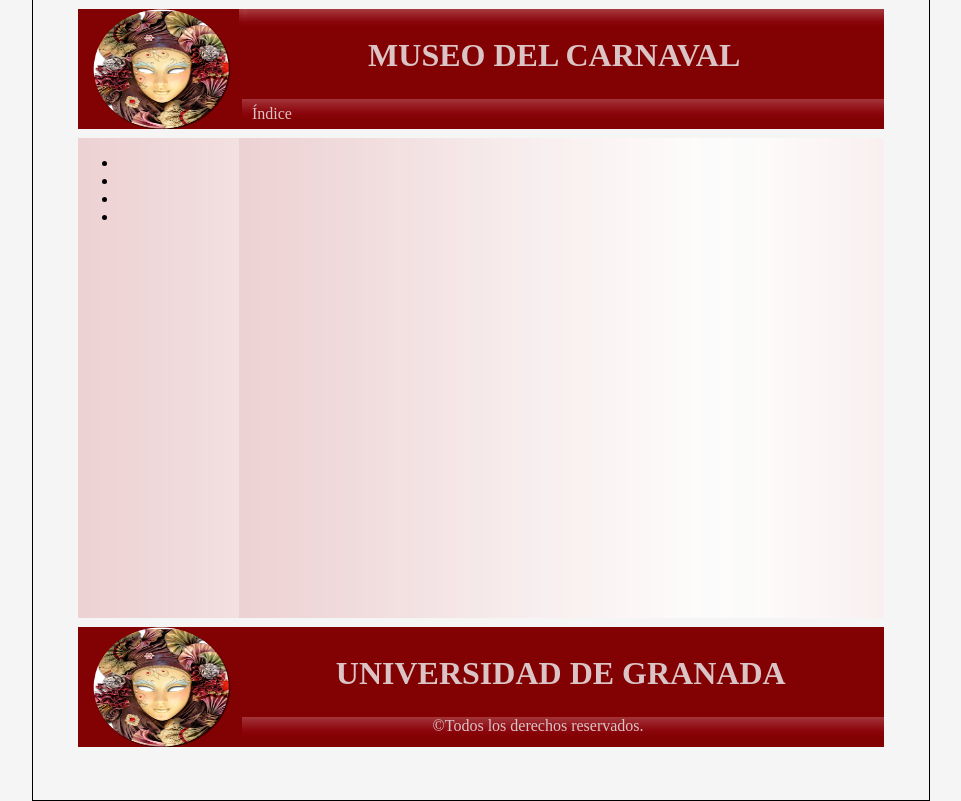
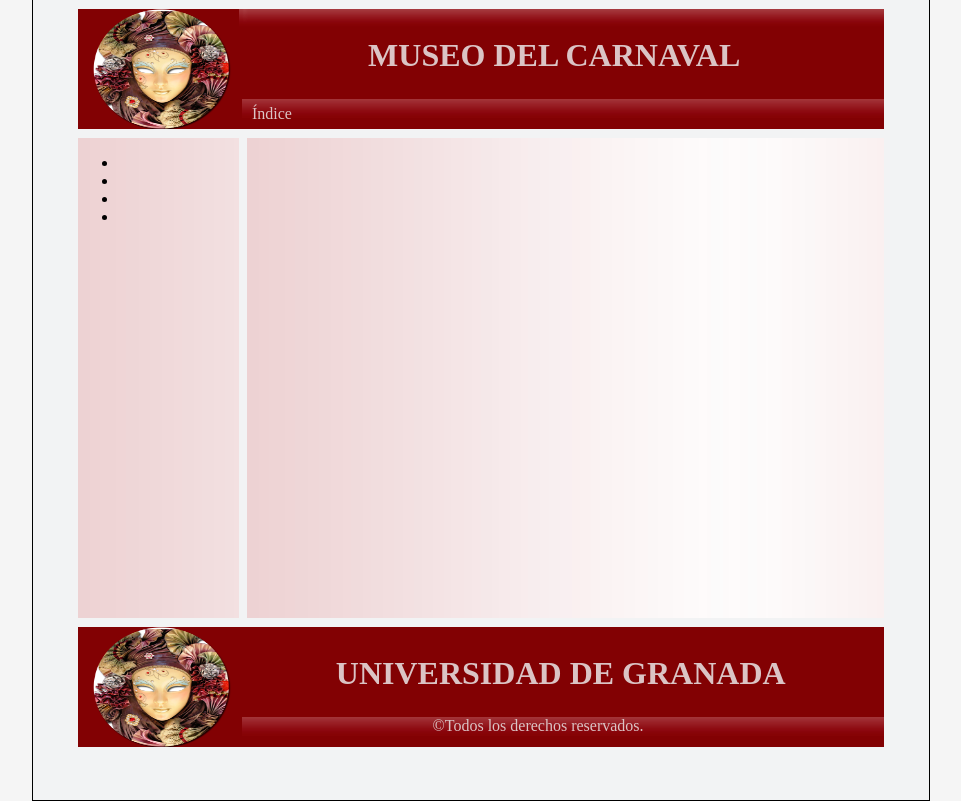
Before and after one commit to marquirj/SIBW-Museo, a PHP site: page / in a window 1280 px wide. Shown: the part 14-815 px from the top of the page, without its empty margins (159-1120 px from the left). Run offline with PHP 8.4, Linux system fonts and the light colour scheme.

Commit message:
actualizado style css

```diff
--- a/style.css
+++ b/style.css
@@ -12,6 +12,7 @@
   height: 100%;
   border-style: solid;
   border-width: 1px;
+  background-color:  #f2f3f4 ;
 }
 
 header, footer{
@@ -113,7 +114,8 @@
     float:left;
     background-image: url(img/cuerpo.png);
     background-repeat: repeat-y;
-    width:80%;
+    width:79%;
+    margin-left: 1%;
     height:100%;
 
 }
```
